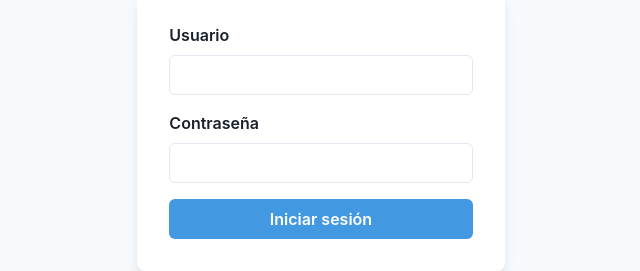
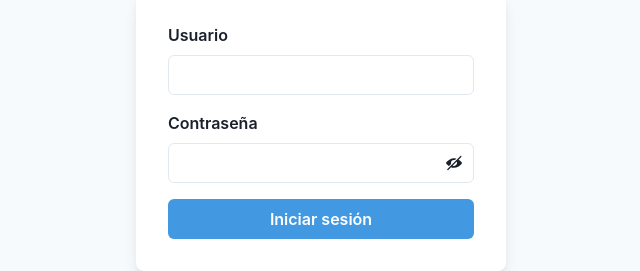
Before and after one commit to ronaldidro/tique-app, a React (Create React App) app in the folder app/: page /admin in a window 1280 px wide. Shown: the part 324-595 px from the top of the page, without its empty margins (319-959 px from the left). Built offline with nearby package versions, Linux system fonts and the light colour scheme.

Commit message:
added password field

```diff
--- /dev/null
+++ b/app/src/components/fields/PasswordField.js
@@ -0,0 +1,37 @@
+import { useState } from 'react'
+import { IconButton, Input, InputGroup, InputRightElement } from '@chakra-ui/react'
+import { ViewIcon, ViewOffIcon } from '@chakra-ui/icons'
+import { Field } from 'formik'
+import PropTypes from 'prop-types'
+import FormField from './FormField'
+
+const PasswordField = ({ name, label, validate }) => {
+  const [showPassword, setShowPassword] = useState(false)
+
+  return (
+    <Field name={name} validate={validate}>
+      {({ field, meta }) => (
+        <FormField label={label} meta={meta}>
+          <InputGroup>
+            <Input {...field} type={showPassword ? 'text' : 'password'} />
+            <InputRightElement>
+              <IconButton
+                variant="ghost"
+                icon={showPassword ? <ViewIcon /> : <ViewOffIcon />}
+                onClick={() => setShowPassword(showPassword => !showPassword)}
+              />
+            </InputRightElement>
+          </InputGroup>
+        </FormField>
+      )}
+    </Field>
+  )
+}
+
+PasswordField.propTypes = {
+  name: PropTypes.string,
+  label: PropTypes.string,
+  validate: PropTypes.func
+}
+
+export default PasswordField
--- a/app/src/views/admin/Login.js
+++ b/app/src/views/admin/Login.js
@@ -1,6 +1,7 @@
 import { Box, Button, Flex, Heading, Stack, Text } from '@chakra-ui/react'
 import { Form, Formik } from 'formik'
 import PropTypes from 'prop-types'
+import PasswordField from '../../components/fields/PasswordField'
 import TextField from '../../components/fields/TextField'
 import { CreativeTimLogo } from '../../components/icons/Icons'
 import { validateRequired } from '../../utils'
@@ -23,7 +24,7 @@ const Login = ({ handleLoginForm }) => (
             <Box rounded="lg" bg="white" boxShadow="lg" p={8}>
               <Stack spacing={4}>
                 <TextField name="username" label="Usuario" validate={validateRequired} />
-                <TextField name="password" type="password" label="Contraseña" validate={validateRequired} />
+                <PasswordField name="password" label="Contraseña" validate={validateRequired} />
                 <Button bg="blue.400" color="white" _hover={{ bg: 'blue.500' }} type="submit">
                   Iniciar sesión
                 </Button>
--- a/app/src/views/admin/Profile.js
+++ b/app/src/views/admin/Profile.js
@@ -3,6 +3,7 @@ import { useDispatch } from 'react-redux'
 import { Form, Formik } from 'formik'
 import { decodeToken } from 'react-jwt'
 import PropTypes from 'prop-types'
+import PasswordField from '../../components/fields/PasswordField'
 import TextField from '../../components/fields/TextField'
 import { setUser } from '../../reducers/userReducer'
 import { request } from '../../services'
@@ -43,7 +44,7 @@ const Profile = ({ user }) => {
               <Stack spacing={4}>
                 <TextField name="name" label="Nombre" validate={validateRequired} />
                 <TextField name="username" label="Usuario" validate={validateRequired} />
-                <TextField name="password" type="password" label="Contraseña" />
+                <PasswordField name="password" label="Contraseña" />
                 <Button bg="blue.400" color="white" w="full" _hover={{ bg: 'blue.500' }} type="submit">
                   Guardar
                 </Button>
```
